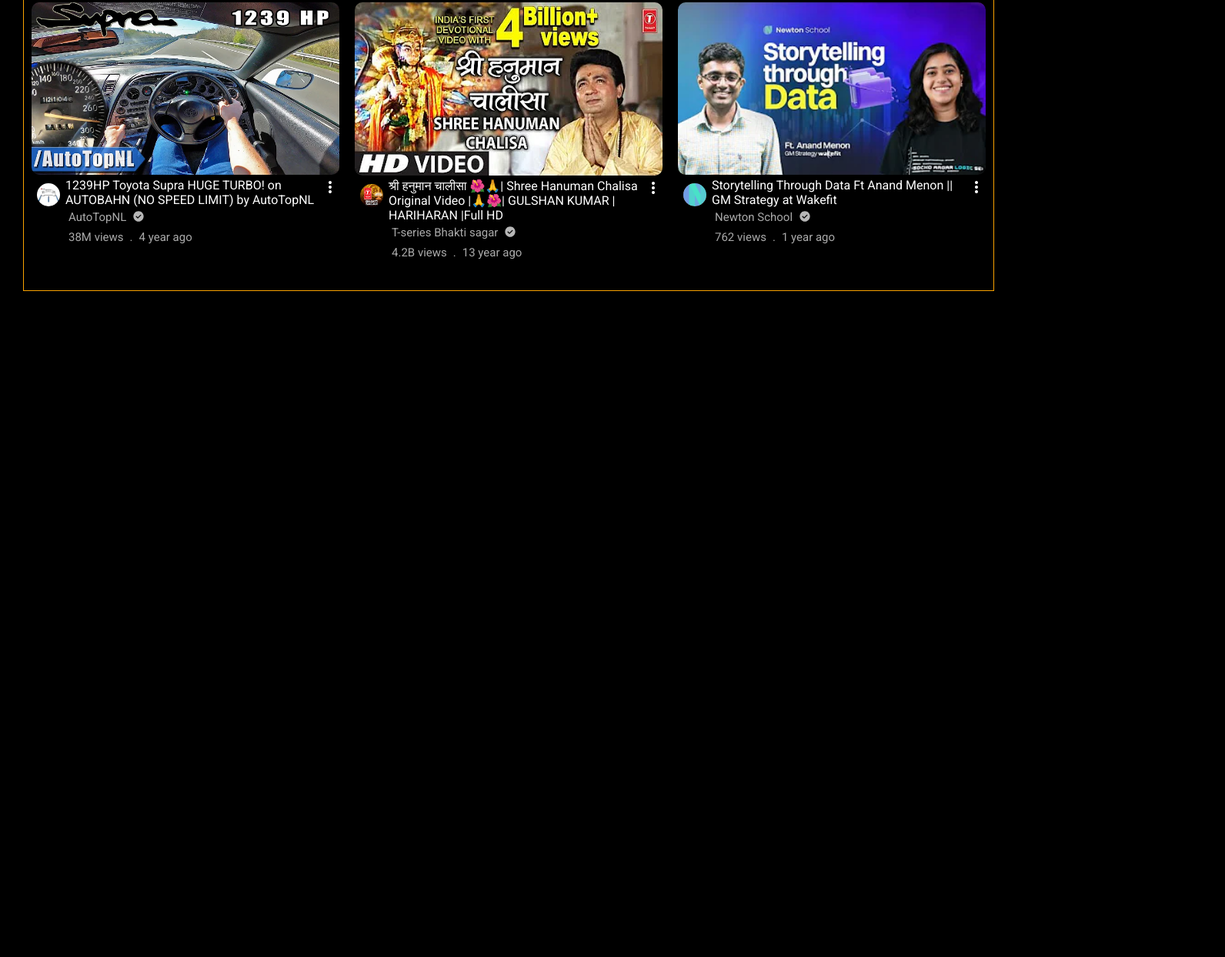
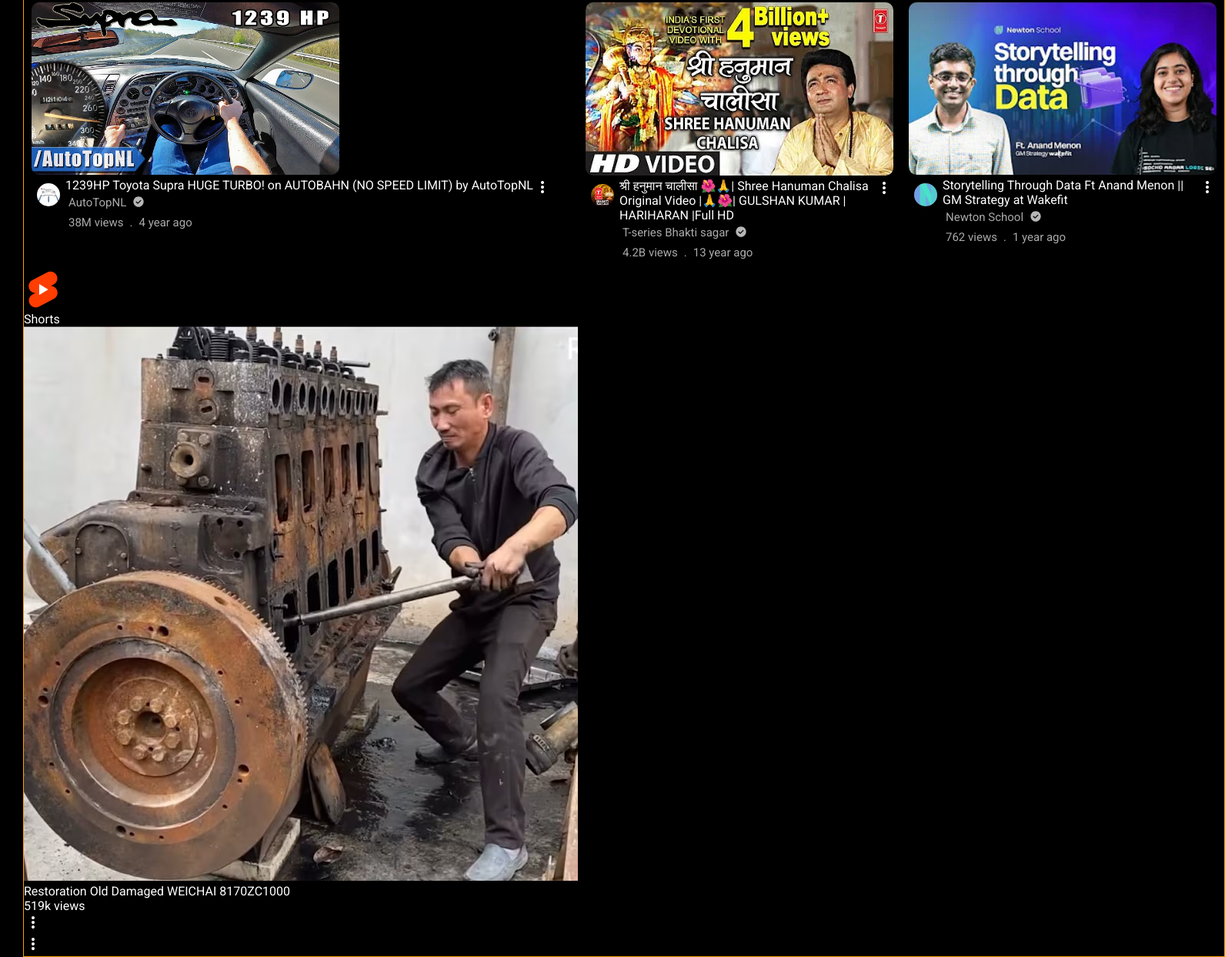
Before and after one commit to deepanshu-sharma425/youtube-clone, a plain HTML site: page index.html in a window 1280 px wide. Shown: the part 497-1740 px from the top of the page at 77% size, 1592 px wide, since content can reach past the window. Before the commit the page ends 875 px from the top, so only its background shows below. Drawn offline with Linux system fonts and the light colour scheme.

Commit message:
made shorts section and scrollable video section

```diff
--- a/index.html
+++ b/index.html
@@ -487,6 +487,27 @@
                         </div>
                     </div>
                 </div>
+                <div class="shortssection">
+                    <div class="shortslogo">
+                        <img src="assets/shortslogo.png" alt="">
+                        <p>Shorts</p>
+                    </div>
+                    <div class="shorts1">
+                        <div class="shorts2">
+                            <img src="assets/restroration.jpg" alt="" >
+                            <div class="shortsinfo">
+                                <div class="aboutshorts">
+                                    <p>Restoration Old Damaged WEICHAI 8170ZC1000</p>
+                                    <p>519k views</p>
+                                </div>
+                                <div class="imgshorts3">
+                                    <img src="assets/three_dots.svg" alt="">
+                                </div>
+                                <img src="assets/three_dots.svg" alt="" >
+                            </div>
+                        </div>
+                    </div>
+                </div>
 
 
 
```
